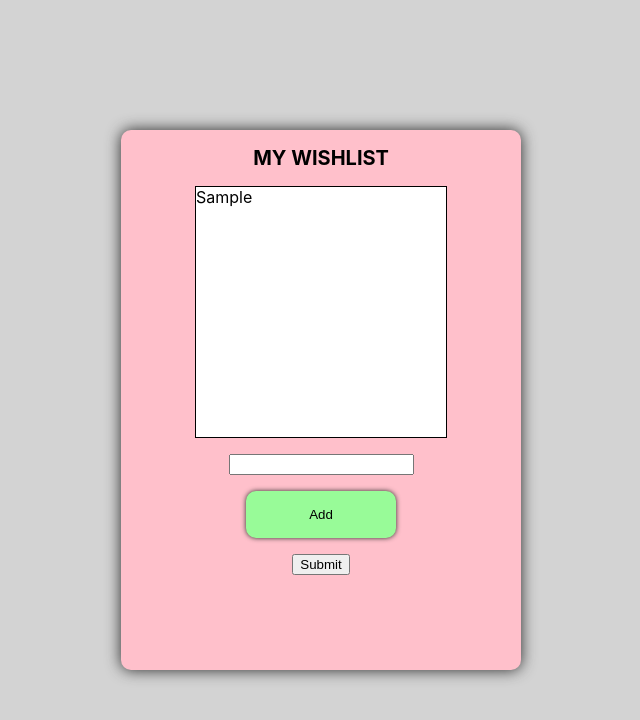
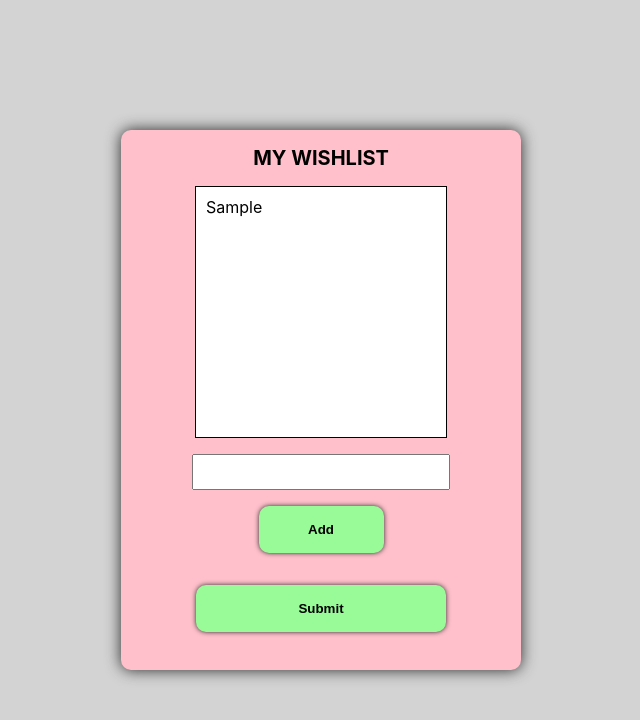
Before and after one commit to DerekInhoKim/coding-challenge, a React (Create React App) app: page / in a window 1280 px wide. Both pictures are taken after typing "Sample" into the empty fields and a click on the button "Add". Shown: the top 720 px of the page, without its empty margins (319-959 px from the left). Built offline with nearby package versions, Linux system fonts and the light colour scheme.

Commit message:
Completed styling and functionality has been tested for review.

```diff
--- a/src/App.jsx
+++ b/src/App.jsx
@@ -1,5 +1,5 @@
-import React, {useState, useEffect} from 'react';
-import {connect, useSelector, useDispatch} from 'react-redux';
+import React, {useState} from 'react';
+import {useSelector, useDispatch} from 'react-redux';
 import styled from 'styled-components'
 import {addItem, deleteItem} from './redux/actions';
 
@@ -48,14 +48,29 @@
     margin: 1rem 0rem;
 `
 
+const Input = styled.input`
+    width: 100%;
+    height: 30px;
+`
+
 const Button = styled.button`
-    width: 150px;
+    width: 125px;
     margin 1rem 0rem;
     padding: 1rem;
     background-color: palegreen;
     border: none;
     border-radius: 10px;
     box-shadow: 0px 0px 5px  #292929;
+    font-weight: bold;
+`
+
+const SubmitButton = styled(Button)`
+    width: 100%;
+`
+
+const ListItem = styled.div`
+    margin: 10px 10px;
+    cursor: pointer;
 `
 
 const App = () => {
@@ -74,10 +89,11 @@
         dispatch(deleteItem(element))
     }
 
+    // Handles the addition of an item to the list
     const submitItem = (e) => {
         e.preventDefault()
-        // Check to see if an item is already in a list
-        if(wishList.includes(item)){
+        // Check to see if an item is already in a list, as well as if the item is an empty string
+        if(wishList.includes(item) && item){
             alert("Item is already in wishlist!")
         } else {
             // Sends the item to the redux store
@@ -87,6 +103,7 @@
         setItem("")
     }
 
+    // Handles submission of the form
     const submitForm = (e) => {
         e.preventDefault()
         if(wishList.length === 0){
@@ -99,11 +116,12 @@
         setItem("")
     }
 
+    // Renders each item from the list
     const wishListComponent = wishList.map((element, i) => {
         return (
-            <div className="item-element" key={i} onClick={deleteItemHelper}>
+            <ListItem key={i} onClick={deleteItemHelper}>
                 {element}
-            </div>
+            </ListItem>
         )
     })
 
@@ -111,15 +129,13 @@
         <AppContainer>
             <AppDisplay>
                 <Title>MY WISHLIST</Title>
-                <div className="app-display_container">
                     <ItemDisplay>
                         {wishListComponent}
                     </ItemDisplay>
-                </div>
                 <Form>
-                    <input type="text" name="item" onChange={setItemHelper} value={item} required/>
+                    <Input onChange={setItemHelper} value={item} required/>
                     <Button onClick={submitItem}>Add</Button>
-                    <button className="button-submit" onClick={submitForm}>Submit</button>
+                    <SubmitButton onClick={submitForm}>Submit</SubmitButton>
                 </Form>
             </AppDisplay>
         </AppContainer>
```
